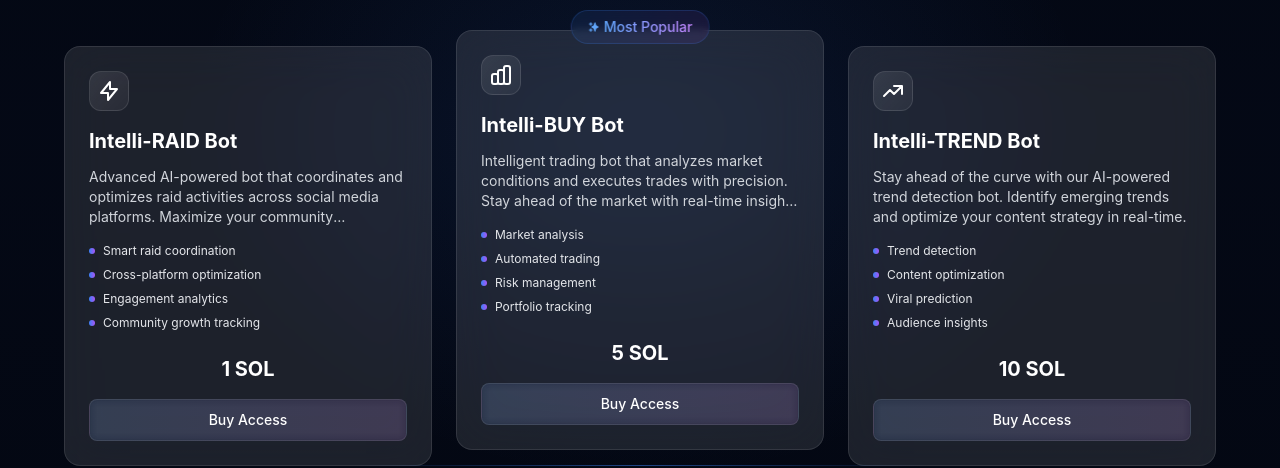
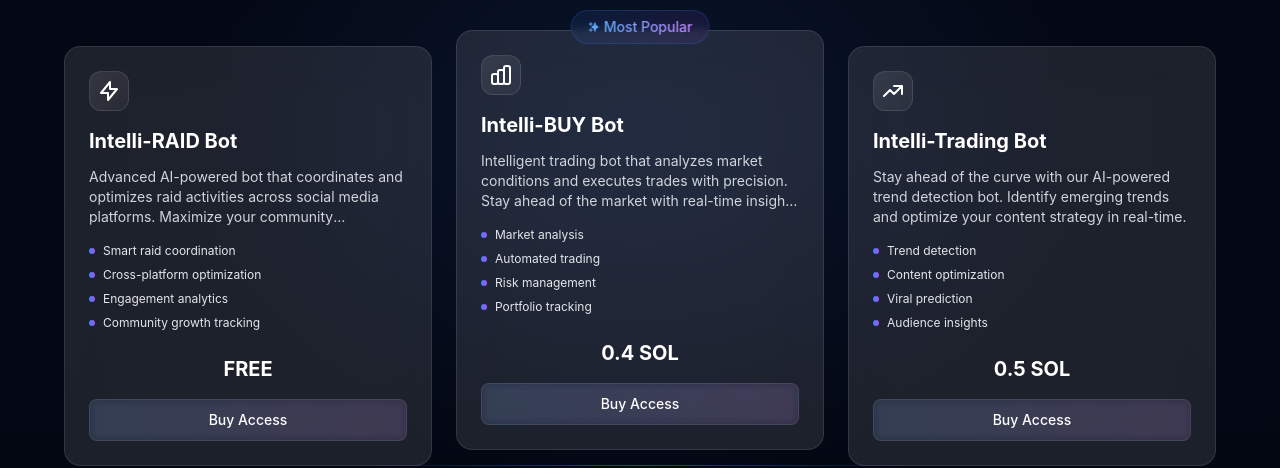
Before and after one commit to coderayjs/aiplabs, a React (Create React App) app: page / in a window 1280 px wide. Shown: the part 1500-1968 px from the top of the page. Built offline with nearby package versions, Linux system fonts and the light colour scheme; the HTML template or start-up script is replaced by a standard one.

Commit message:
product:price change

```diff
--- a/src/components/Products.jsx
+++ b/src/components/Products.jsx
@@ -12,7 +12,7 @@ const Products = () => {
         'Community growth tracking'
       ],
       gradient: 'from-[#3B82F6] via-[#6366F1] to-[#8B5CF6]',
-      price: '1 SOL',
+      price: 'FREE',
       icon: (
         <svg className="w-6 h-6" fill="none" stroke="currentColor" viewBox="0 0 24 24">
           <path strokeLinecap="round" strokeLinejoin="round" strokeWidth={2} d="M13 10V3L4 14h7v7l9-11h-7z" />
@@ -29,7 +29,7 @@ const Products = () => {
         'Portfolio tracking'
       ],
       gradient: 'from-[#06B6D4] via-[#3B82F6] to-[#6366F1]',
-      price: '5 SOL',
+      price: '0.4 SOL',
       popular: true,
       icon: (
         <svg className="w-6 h-6" fill="none" stroke="currentColor" viewBox="0 0 24 24">
@@ -38,7 +38,7 @@ const Products = () => {
       )
     },
     {
-      name: 'Intelli-TREND Bot',
+      name: 'Intelli-Trading Bot',
       description: 'Stay ahead of the curve with our AI-powered trend detection bot. Identify emerging trends and optimize your content strategy in real-time.',
       features: [
         'Trend detection',
@@ -47,13 +47,14 @@ const Products = () => {
         'Audience insights'
       ],
       gradient: 'from-[#4F46E5] via-[#7C3AED] to-[#9333EA]',
-      price: '10 SOL',
+      price: '0.5 SOL',
       icon: (
         <svg className="w-6 h-6" fill="none" stroke="currentColor" viewBox="0 0 24 24">
           <path strokeLinecap="round" strokeLinejoin="round" strokeWidth={2} d="M13 7h8m0 0v8m0-8l-8 8-4-4-6 6" />
         </svg>
       )
     }
+
   ];
 
   return (
```
